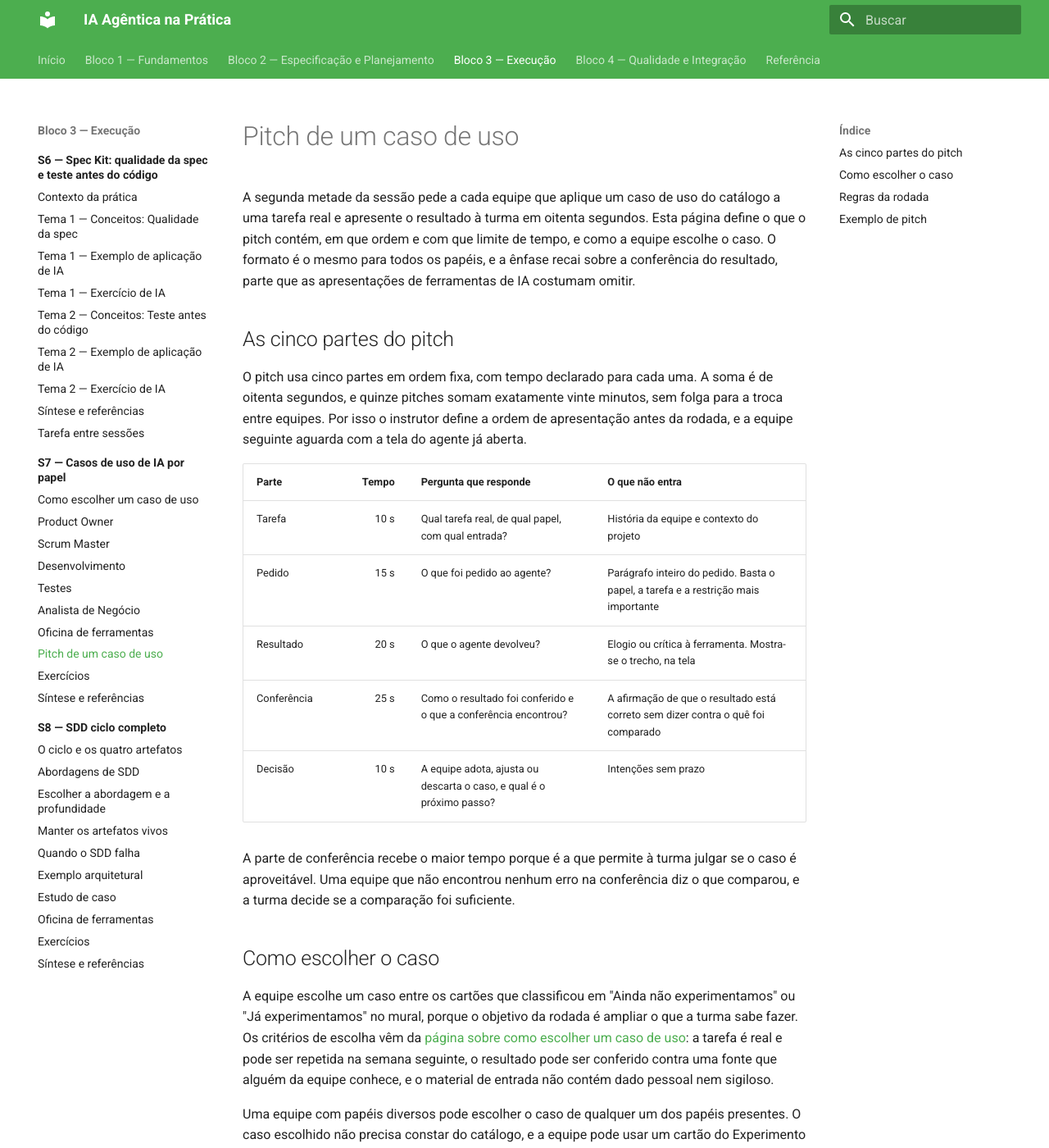
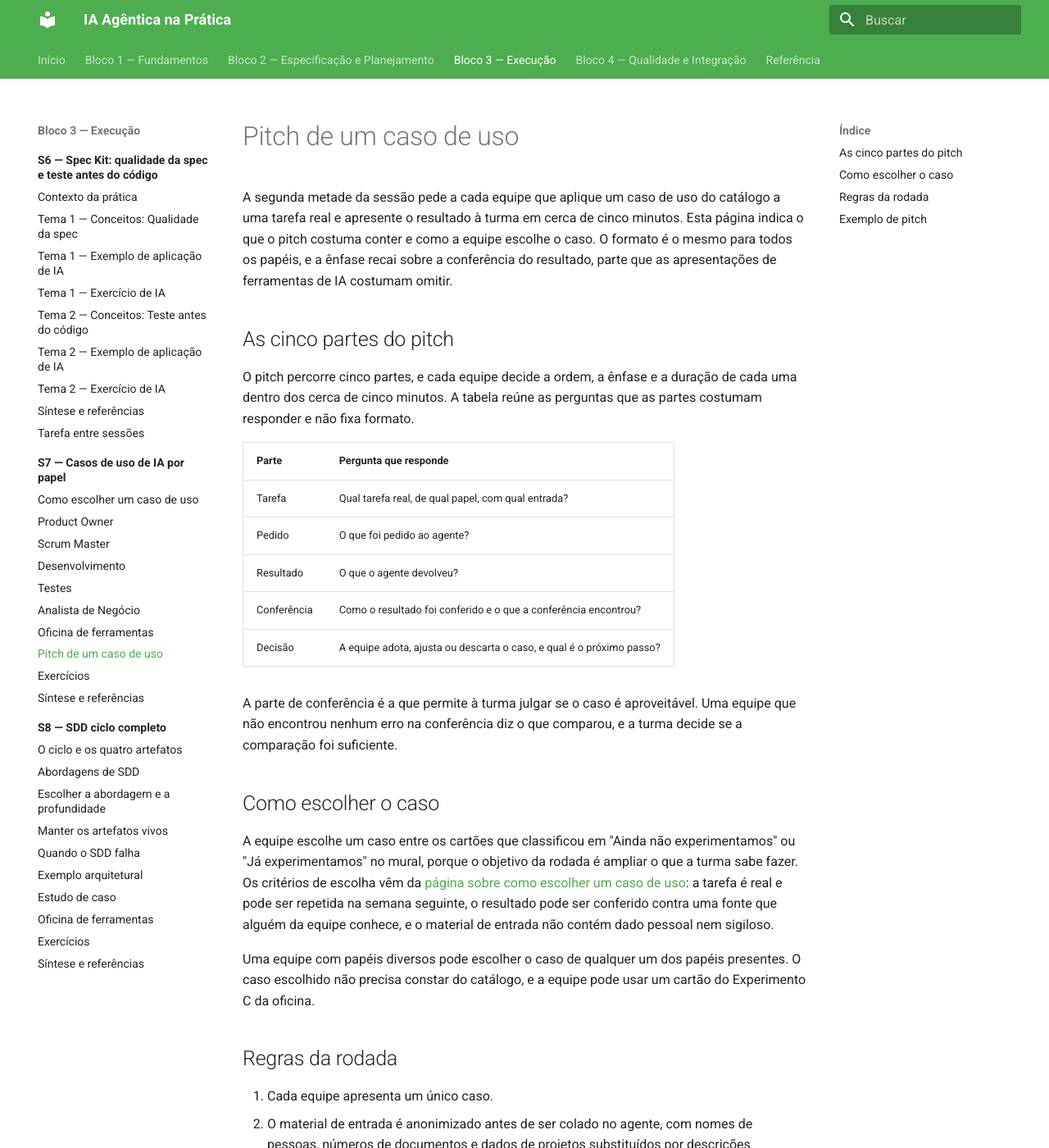
Before and after one commit to arkhibr/workshops-ia-agentica, an MkDocs documentation site: the page built from docs/sessao-07-casos-de-uso-por-papel/pitch-de-caso-de-uso.md, in a window 1280 px wide and 1400 px high. Shown: the whole window at 82% size. Built offline with MkDocs 1.6.1 and Material for MkDocs 9.7.7, drawn with Linux system fonts in a browser that asks for light colours; some of the changed text lies outside the part shown.

Commit message:
docs: ajusta o pitch da sessão 7 para cerca de cinco minutos por equipe, sem prescrição de tempo por parte
Co-Authored-By: Claude Sonnet 5.5 <noreply@anthropic.com>

```diff
--- a/docs/sessao-07-casos-de-uso-por-papel/pitch-de-caso-de-uso.md
+++ b/docs/sessao-07-casos-de-uso-por-papel/pitch-de-caso-de-uso.md
@@ -1,20 +1,20 @@
 # Pitch de um caso de uso
 
-A segunda metade da sessão pede a cada equipe que aplique um caso de uso do catálogo a uma tarefa real e apresente o resultado à turma em oitenta segundos. Esta página define o que o pitch contém, em que ordem e com que limite de tempo, e como a equipe escolhe o caso. O formato é o mesmo para todos os papéis, e a ênfase recai sobre a conferência do resultado, parte que as apresentações de ferramentas de IA costumam omitir.
+A segunda metade da sessão pede a cada equipe que aplique um caso de uso do catálogo a uma tarefa real e apresente o resultado à turma em cerca de cinco minutos. Esta página indica o que o pitch costuma conter e como a equipe escolhe o caso. O formato é o mesmo para todos os papéis, e a ênfase recai sobre a conferência do resultado, parte que as apresentações de ferramentas de IA costumam omitir.
 
 ## As cinco partes do pitch
 
-O pitch usa cinco partes em ordem fixa, com tempo declarado para cada uma. A soma é de oitenta segundos, e quinze pitches somam exatamente vinte minutos, sem folga para a troca entre equipes. Por isso o instrutor define a ordem de apresentação antes da rodada, e a equipe seguinte aguarda com a tela do agente já aberta.
+O pitch percorre cinco partes, e cada equipe decide a ordem, a ênfase e a duração de cada uma dentro dos cerca de cinco minutos. A tabela reúne as perguntas que as partes costumam responder e não fixa formato.
 
-| Parte | Tempo | Pergunta que responde | O que não entra |
-|---|---:|---|---|
-| Tarefa | 10 s | Qual tarefa real, de qual papel, com qual entrada? | História da equipe e contexto do projeto |
-| Pedido | 15 s | O que foi pedido ao agente? | Parágrafo inteiro do pedido. Basta o papel, a tarefa e a restrição mais importante |
-| Resultado | 20 s | O que o agente devolveu? | Elogio ou crítica à ferramenta. Mostra-se o trecho, na tela |
-| Conferência | 25 s | Como o resultado foi conferido e o que a conferência encontrou? | A afirmação de que o resultado está correto sem dizer contra o quê foi comparado |
-| Decisão | 10 s | A equipe adota, ajusta ou descarta o caso, e qual é o próximo passo? | Intenções sem prazo |
+| Parte | Pergunta que responde |
+|---|---|
+| Tarefa | Qual tarefa real, de qual papel, com qual entrada? |
+| Pedido | O que foi pedido ao agente? |
+| Resultado | O que o agente devolveu? |
+| Conferência | Como o resultado foi conferido e o que a conferência encontrou? |
+| Decisão | A equipe adota, ajusta ou descarta o caso, e qual é o próximo passo? |
 
-A parte de conferência recebe o maior tempo porque é a que permite à turma julgar se o caso é aproveitável. Uma equipe que não encontrou nenhum erro na conferência diz o que comparou, e a turma decide se a comparação foi suficiente.
+A parte de conferência é a que permite à turma julgar se o caso é aproveitável. Uma equipe que não encontrou nenhum erro na conferência diz o que comparou, e a turma decide se a comparação foi suficiente.
 
 ## Como escolher o caso
 
@@ -27,12 +27,12 @@ Uma equipe com papéis diversos pode escolher o caso de qualquer um dos papéis
 1. Cada equipe apresenta um único caso.
 2. O material de entrada é anonimizado antes de ser colado no agente, com nomes de pessoas, números de documentos e dados de projetos substituídos por descrições genéricas.
 3. A apresentação usa a tela do agente e dispensa slides.
-4. O cronômetro do instrutor corta a fala aos oitenta segundos, e o que ficou sem dizer vai para o comentário do quadro.
+4. Cada equipe dispõe de cerca de cinco minutos, e o instrutor administra o tempo da rodada.
 5. Cada ouvinte registra, para cada pitch, uma pergunta sobre a conferência, que o instrutor lê ao fim da rodada.
 
 ## Exemplo de pitch
 
-O texto abaixo mostra as cinco partes em sequência, com o caso "Processar reuniões", do catálogo de Product Owner. Ele tem cerca de cem palavras e serve de modelo de estrutura, e a duração real depende do ritmo de fala de quem apresenta.
+O texto abaixo mostra as cinco partes em sequência, com o caso "Processar reuniões", do catálogo de Product Owner. Ele tem cerca de cem palavras, bem abaixo do que cabe em cinco minutos, e mostra apenas a sequência das partes, que a equipe pode desenvolver como preferir.
 
 > Nossa tarefa foi transformar a transcrição de uma reunião de refinamento em ata. Pedimos ao agente que registrasse apenas o que estava na transcrição, que anotasse mudanças de decisão e que escrevesse "sem responsável citado" quando ninguém fosse indicado. O resultado foi uma ata com três decisões, três ações e dois pontos sem decisão. Conferimos cada decisão, número e prazo com a fala e encontramos duas falhas: a ata atribuiu a um erro de transcrição um lapso de fala, e repetiu a dúvida de LGPD em duas listas. Vamos adotar o caso com a conferência obrigatória e testar na reunião de sexta.
 
```
Also changed, not shown: docs/sessao-07-casos-de-uso-por-papel/exercicios.md (+3 -3 lines), docs/sessao-07-casos-de-uso-por-papel/index.md (+4 -4 lines).
